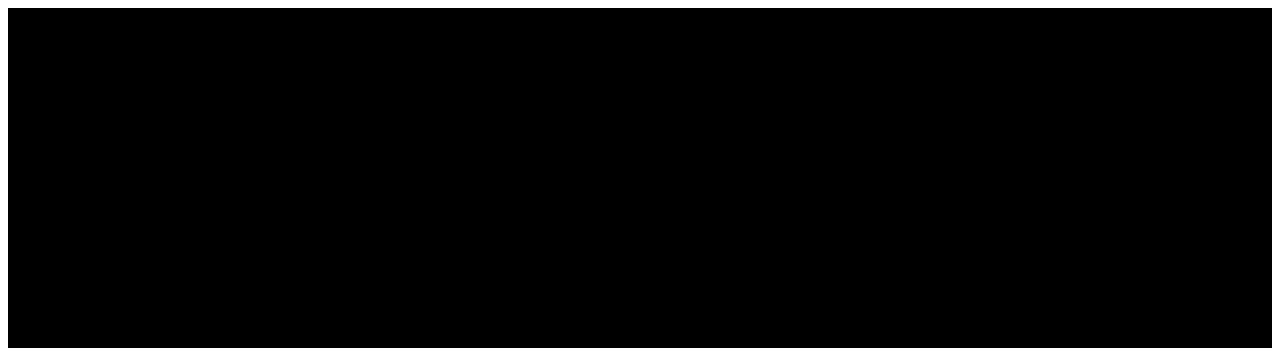
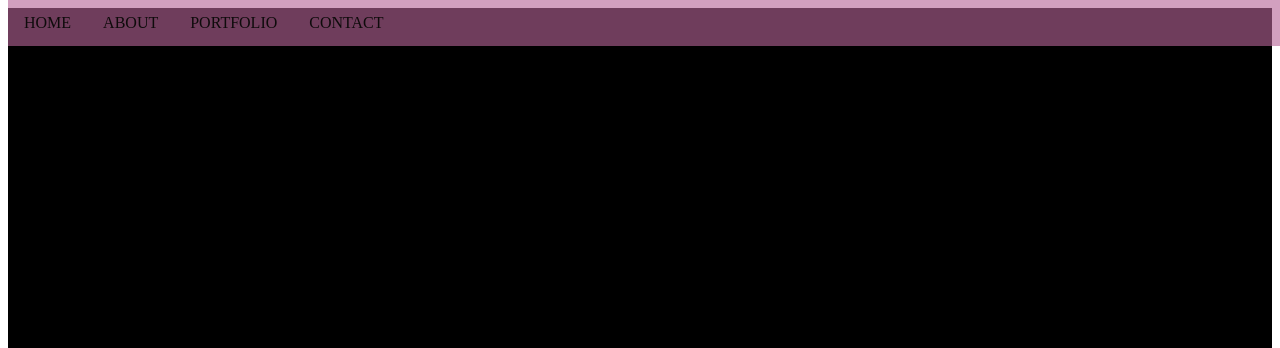
Before and after one commit to Andrea-Jokic/Portfolio-Andrea, a plain HTML site: page index.html in a window 1280 px wide. Shown: the top 348 px of the page. Drawn offline with Linux system fonts and the light colour scheme.

Commit message:
Main section and navbar task

```diff
--- a/index.css
+++ b/index.css
@@ -10,3 +10,26 @@ h1{
     color:white;
 
 }
+
+  .navbar {
+    overflow: hidden;
+    background-color: #b664979c;
+    position: fixed;
+    top: 0;
+    width: 100%;
+  }
+
+  .navbar a {
+    float: left;
+    display: block;
+    color: #0e0b0b;
+    text-align: center;
+    padding: 14px 16px;
+    text-decoration: none;
+  }
+
+
+  .navbar a:hover {
+    background: #d490bd;
+    color: rgba(214, 13, 90, 0.418);
+  }
--- a/index.html
+++ b/index.html
@@ -13,11 +13,11 @@
 
         </h1>
     </section>
-    <ul>
-        <li><a href="default.asp">Home</a></li>
-        <li><a href="news.asp">News</a></li>
-        <li><a href="contact.asp">Contact</a></li>
-        <li><a href="about.asp">About</a></li>
-      </ul>
+
+    <div id="navbar" class="navbar">
+        <a href="#home">HOME</a>
+        <a href="#about">ABOUT</a>
+        <a href="#portfolio">PORTFOLIO</a>
+        <a href="#contact">CONTACT</a>
 </body>
 </html>
```
